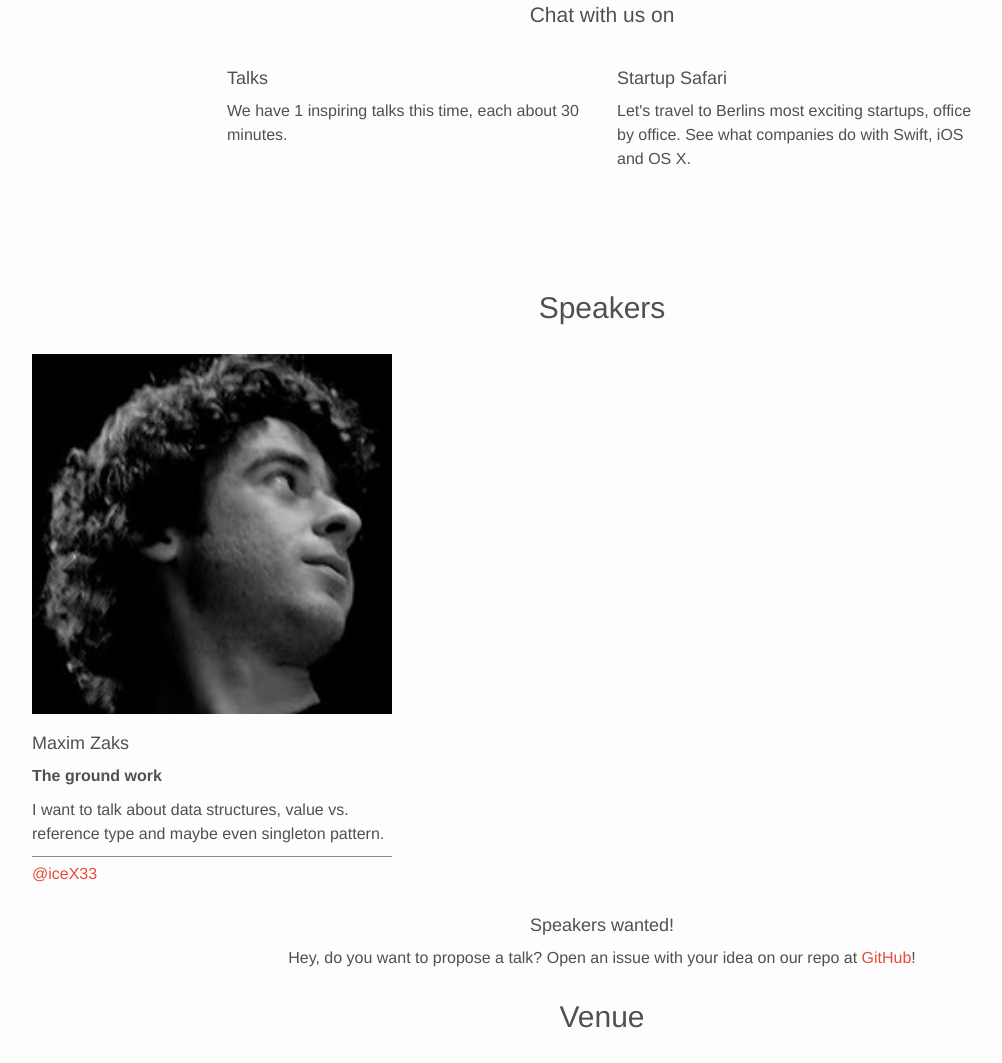
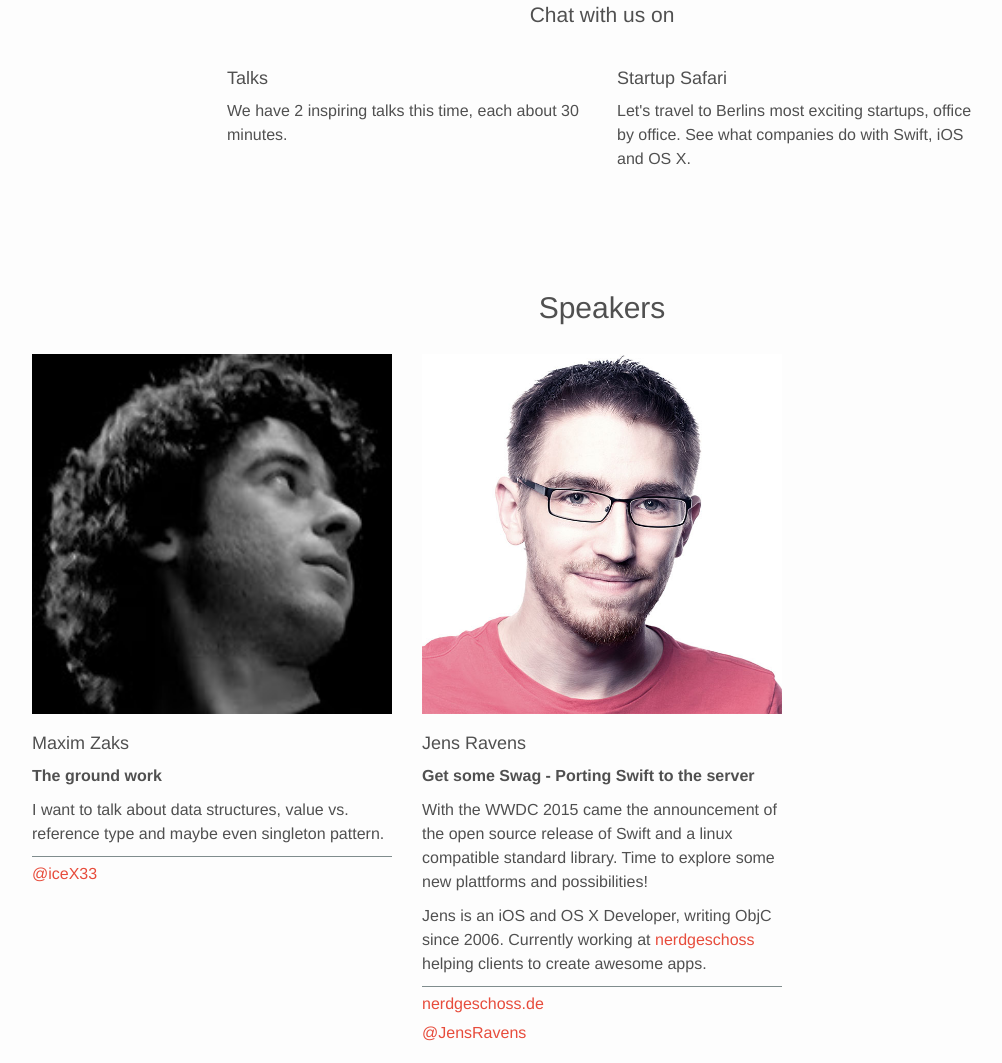
Before and after one commit to swift-berlin/swift-berlin.github.io, a Jekyll site: the page built from _posts/2015-09-21-swift-berlin-11.md, in a window 1280 px wide and 1400 px high, scrolled down 600 px. Shown: the part 158-1221 px from the top of the window, without its empty margins (38-1040 px from the left). Built offline with Jekyll 4.4.1, drawn with Linux system fonts in a browser that asks for light colours; grey boxes are pictures that could not be loaded.

Commit message:
add swag talk to meetup #11

```diff
--- a/_posts/2015-09-21-swift-berlin-11.md
+++ b/_posts/2015-09-21-swift-berlin-11.md
@@ -23,4 +23,18 @@ speakers:
       -
         url: https://twitter.com/iceX33
         name: '@iceX33'
+  -
+    name: Jens Ravens
+    image: jensravens
+    title: Get some Swag - Porting Swift to the server
+    about: 'Jens is an iOS and OS X Developer, writing ObjC since 2006. Currently working at <a href="http://nerdgeschoss.de" target="new">nerdgeschoss</a> helping clients to create awesome apps.'
+    abstract: With the WWDC 2015 came the announcement of the open source release of Swift and a linux compatible standard library. Time to explore some new plattforms and possibilities!
+    links:
+      -
+        url: http://nerdgeschoss.de
+        name: nerdgeschoss.de
+      -
+        url: https://twitter.com/jensravens
+        name: '@JensRavens'
+      -
 ---
```
